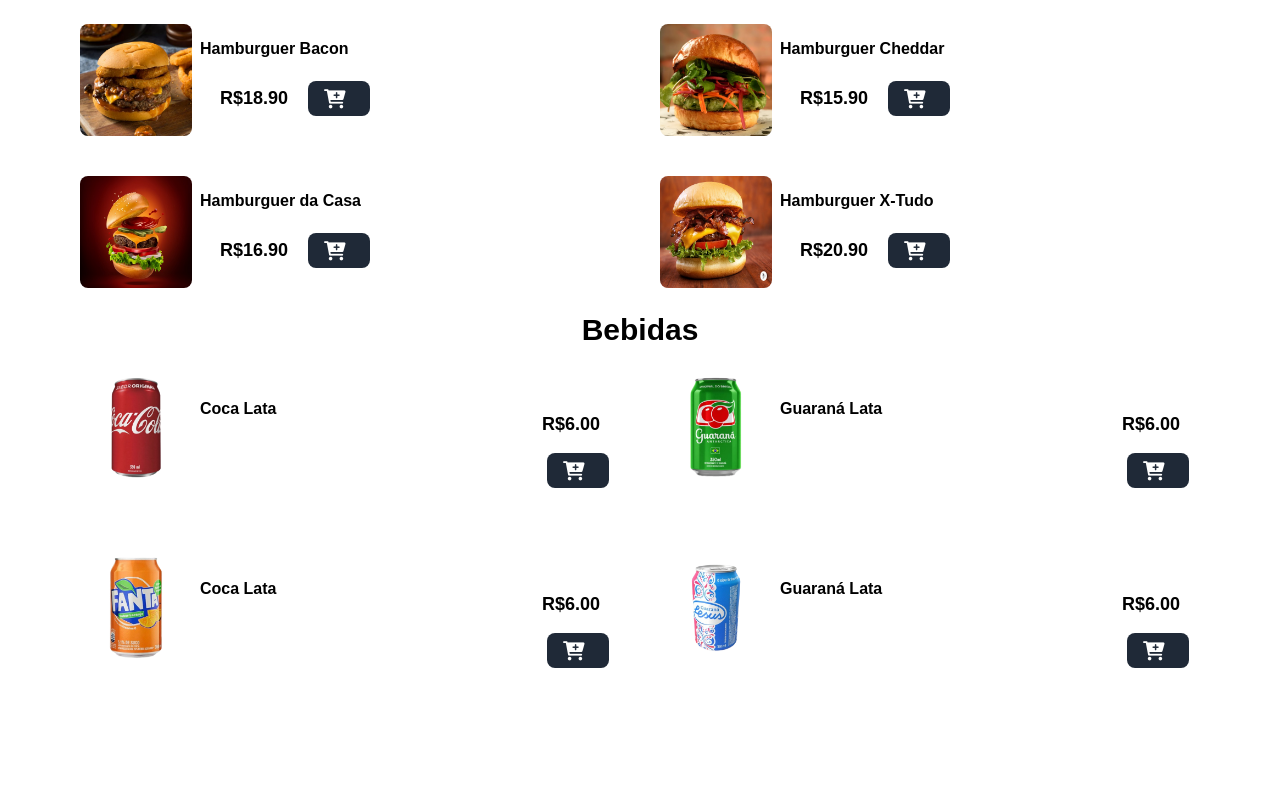
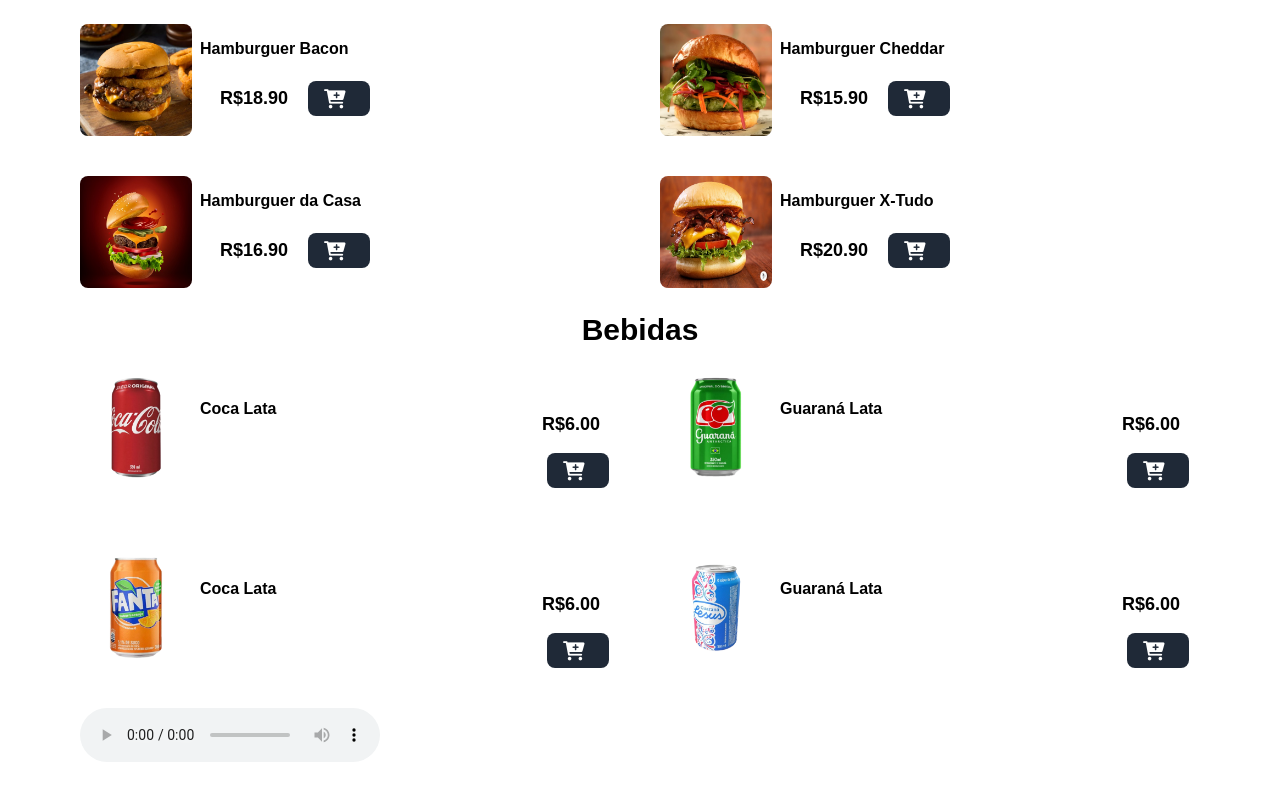
Before and after one commit to Valmirsantoshub/cardapio-4, a plain HTML site: page index.html in a window 1280 px wide. Shown: the part 953-1753 px from the top of the page. Before the commit the page ends 1685 px from the top, so only its background shows below. Drawn offline with nearby package versions, Linux system fonts and the light colour scheme.

Commit message:
adcinei um audio

```diff
--- a/index.html
+++ b/index.html
@@ -230,6 +230,9 @@
                     </div>
                 </div>
             </div>
+            <div>
+                <audio src="assets/gangstas-paradise.mp3" controls autoplay loop></audio>
+            </div>
         </div>
 
 
@@ -250,6 +253,7 @@
                     <button id="checkout-btn" class="checkout-btn">Finalizar Pedido</button>
                 </div>
             </div>
+
         </div>
 
         <footer class="footer">
```
Also changed, not shown: 1 other file.
